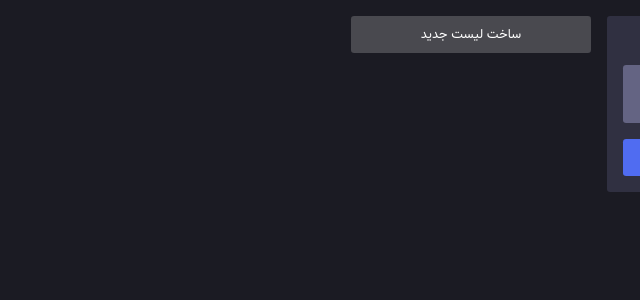
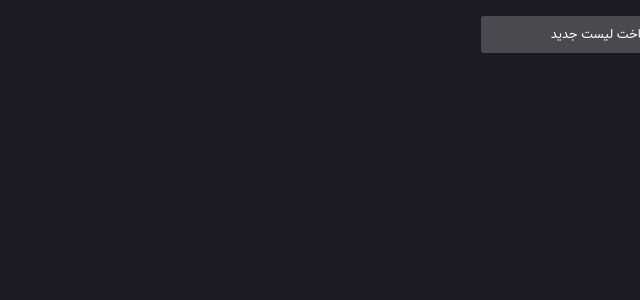
Before and after one commit to ahmadkzx/trello-clone, a Vue app: page / in a window 1280 px wide. Shown: the top 300 px of the page, without its empty margins (640-1280 px from the left). Built offline with nearby package versions, Linux system fonts and the light colour scheme.

Commit message:
feat: drag and move lists

```diff
--- a/src/components/List/index.scss
+++ b/src/components/List/index.scss
@@ -1,7 +1,9 @@
 @import "@/assets/sass/_variables";
 
 .list {
+	position: relative;
 	width: 15rem;
+	min-width: 15rem;
 	padding: .5rem 1rem 1rem 1rem;
 	border-radius: .2rem;
 	background: $gray-700;
--- a/src/components/List/index.vue
+++ b/src/components/List/index.vue
@@ -1,5 +1,5 @@
 <template>
-  <div class="list">
+  <div class="list" draggable @drop="handleDrop" @dragstart="handleStartDrag">
     <div class="list-header">
       <span class="list-header__title">{{ name }}</span>
     </div>
@@ -28,7 +28,28 @@ export default {
     name: String,
     cards: Array,
     listId: [Number, String]
-  }
+  },
+
+	mounted() {
+		const events = [ 'dragend', 'dragover', 'dragenter', 'dragleave', 'drop' ]
+		events.forEach(evt => this.$el.addEventListener(evt, e => {
+			e.preventDefault()
+  		e.stopPropagation()
+		}))
+	},
+
+	methods: {
+		handleDrop(e) {
+			const draggedListId = e.dataTransfer.getData("Text")
+			if (!draggedListId) return
+
+    	this.$store.commit('moveList', { from: draggedListId, to: this.listId })
+		},
+
+		handleStartDrag(e) {
+			e.dataTransfer.setData('Text', this.listId);
+		}
+	}
 }
 </script>
 
--- a/src/store/mutations.js
+++ b/src/store/mutations.js
@@ -1,6 +1,5 @@
-import {
-	v4 as makeUniqueId
-} from 'uuid'
+import Vue from 'vue'
+import { v4 as makeUniqueId } from 'uuid'
 
 export default {
 	createList(state, name) {
@@ -14,5 +13,17 @@ export default {
 	addCard(state, { listId, summary }) {
 		let list = state.lists.find(list => list.id === listId)
 		list.cards.push({ summary })
+	},
+
+	moveList(state, { from, to }) { /*from and to is list Ids*/
+		const toIndex = state.lists.findIndex(lst => lst.id === to)
+		const fromIndex = state.lists.findIndex(lst => lst.id === from)
+
+		const draggedList = state.lists[fromIndex]
+		const droppedAreaList = state.lists[toIndex]
+
+		Vue.set(state.lists, toIndex, draggedList)
+		Vue.set(state.lists, fromIndex, droppedAreaList)
+
 	}
 }
--- a/src/store/state.js
+++ b/src/store/state.js
@@ -6,6 +6,15 @@ export default {
 				summary: 'سلام این اولین کارت برای تست هست'
 			}
 		],
-		id: 25,
+		id: '25',
+	},
+	{
+		name: 'کار های امروز',
+		cards: [
+			{
+				summary: 'سلام این اولین کارت برای تست شسی'
+			}
+		],
+		id: '2825',
 	}]
 }
```
